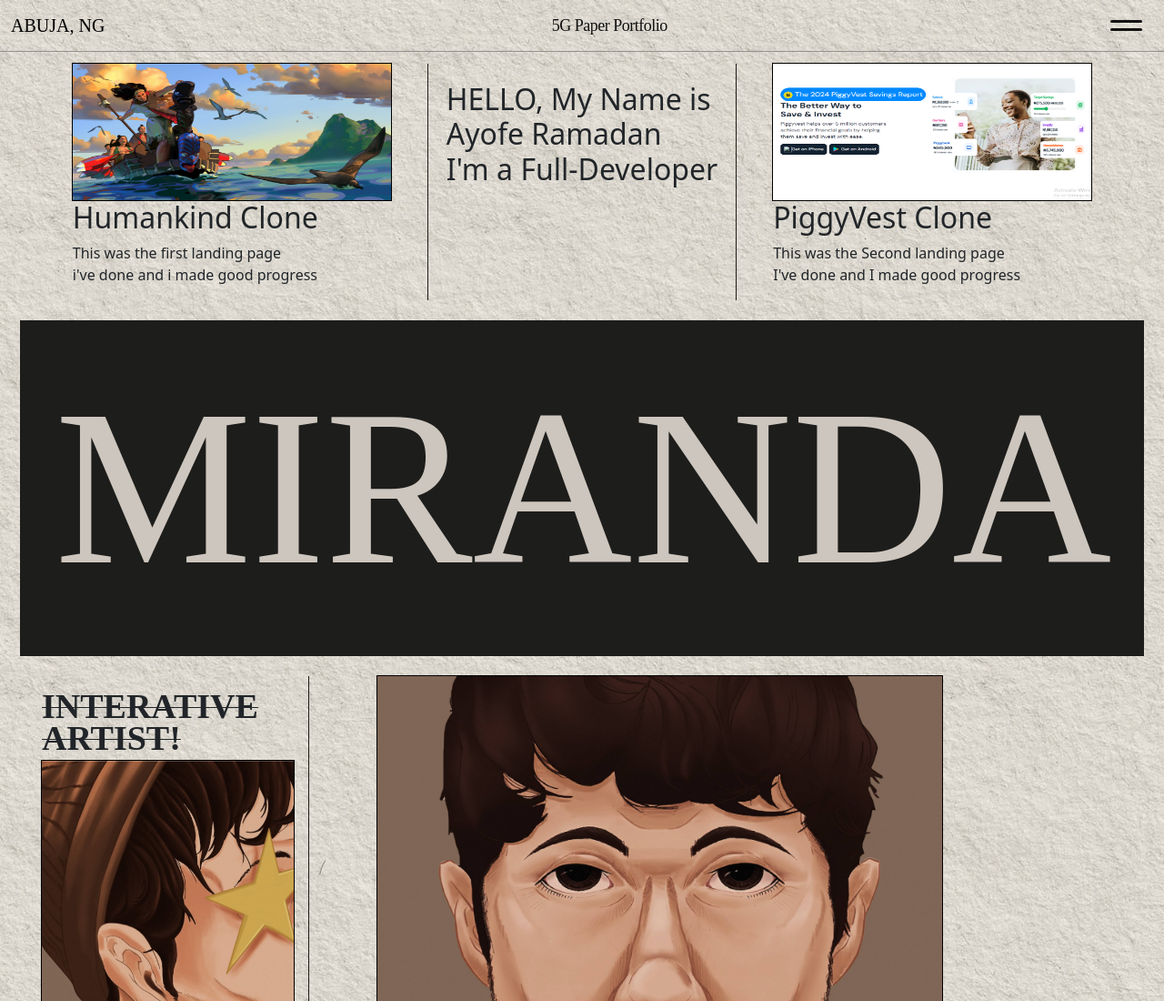
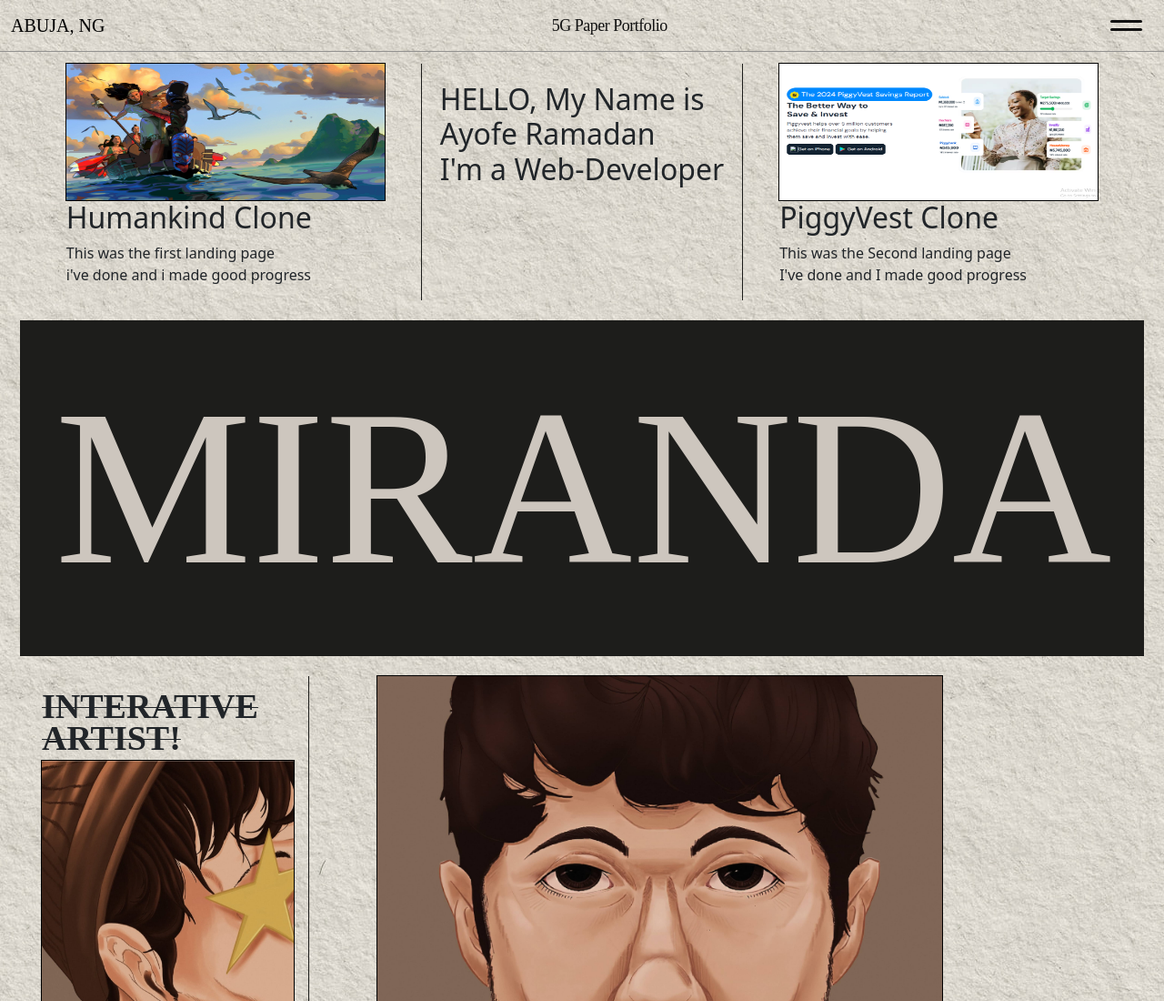
Before and after one commit to Zyper5G/Miranda-Clone, a plain HTML site: page index.html in a window 1280 px wide. Shown: the top 1100 px of the page at 91% size. Drawn offline with nearby package versions, Linux system fonts and the light colour scheme.

Commit message:
updated changes

```diff
--- a/index.html
+++ b/index.html
@@ -67,7 +67,7 @@
       <h2>
         HELLO, My Name is <br />
         Ayofe Ramadan <br />
-        I'm a Full-Developer
+        I'm a Web-Developer
       </h2>
     </span>
     <div>
```
